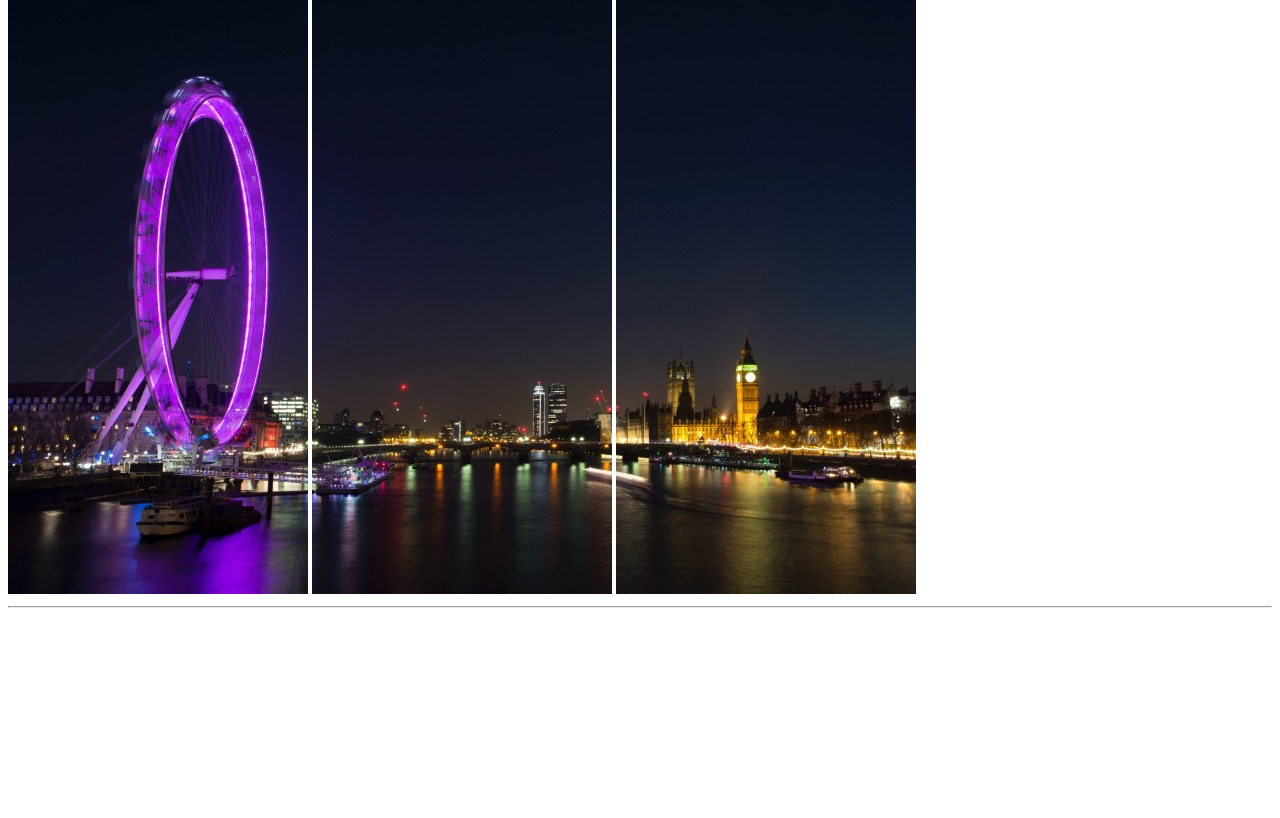
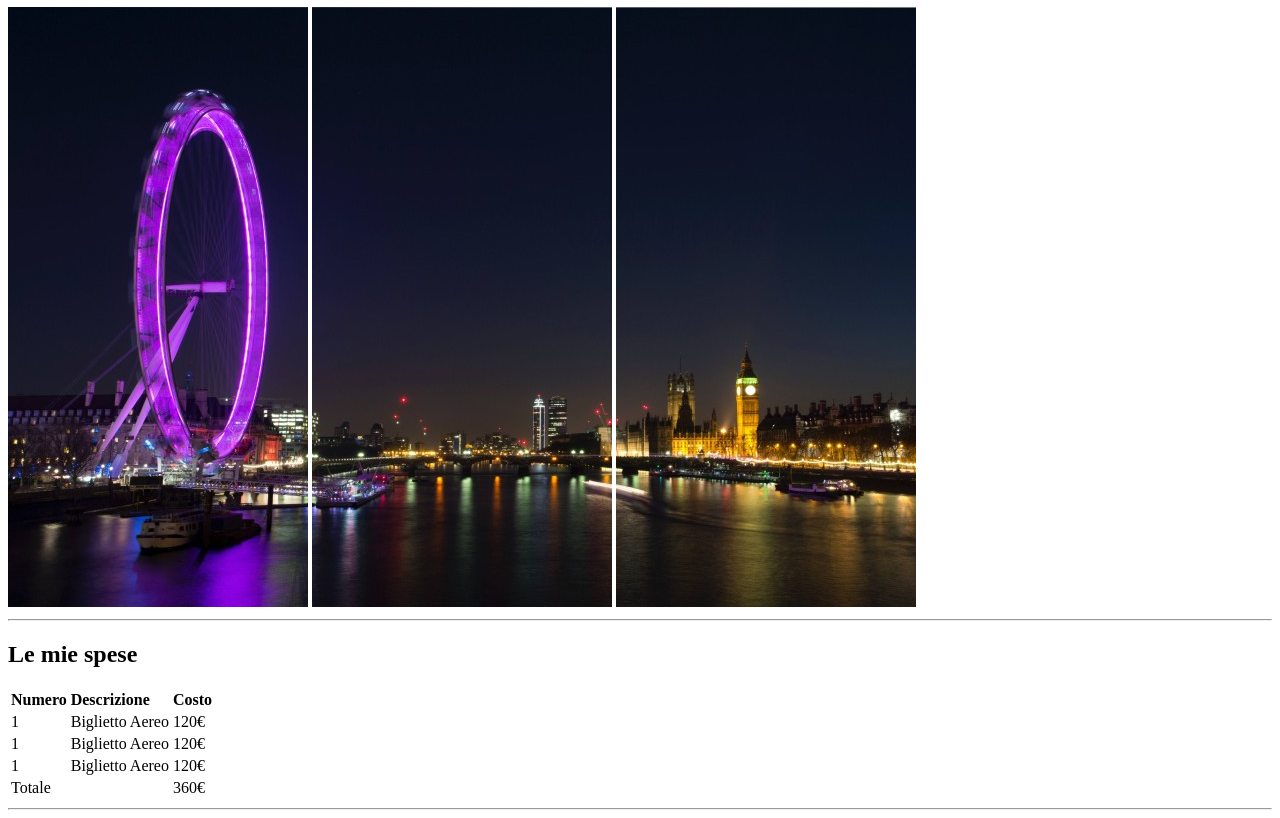
Before and after one commit to marcogiammari/html-london-trip, a plain HTML site: page index.html in a window 1280 px wide. Shown: the part 73-891 px from the top of the page. Before the commit the page ends 800 px from the top, so only its background shows below. Drawn offline with Linux system fonts and the light colour scheme.

Commit message:
aggiunta prima sezione con tabella

```diff
--- a/index.html
+++ b/index.html
@@ -9,12 +9,48 @@
   <body>
     <!-- header -->
     <header>
-      <h2>Il mio Viaggio a Londra</h2>
+      <h1>Il mio Viaggio a Londra</h1>
       <img src="pexels-bill-emrich-230794-0.jpg" alt="" />
       <img src="pexels-bill-emrich-230794-1.jpg" alt="" />
       <img src="pexels-bill-emrich-230794-2.jpg" alt="" />
     </header>
     <hr />
-    <!-- prima sezione -->
+    <!-- prima sezione con tabella -->
+    <section>
+      <h2>Le mie spese</h2>
+      <table>
+        <thead>
+          <tr>
+            <td><strong>Numero</strong></td>
+            <td><strong>Descrizione</strong></td>
+            <td><strong>Costo</strong></td>
+          </tr>
+        </thead>
+        <tbody>
+          <tr>
+            <td>1</td>
+            <td>Biglietto Aereo</td>
+            <td>120&euro;</td>
+          </tr>
+          <tr>
+            <td>1</td>
+            <td>Biglietto Aereo</td>
+            <td>120&euro;</td>
+          </tr>
+          <tr>
+            <td>1</td>
+            <td>Biglietto Aereo</td>
+            <td>120&euro;</td>
+          </tr>
+          <tfoot>
+            <tr>
+                <td colspan="2">Totale</td>
+                <td>360&euro;</td>
+            </tr>
+          </tfoot>
+        </tbody>
+      </table>
+    </section>
+    <hr>
   </body>
 </html>
```
